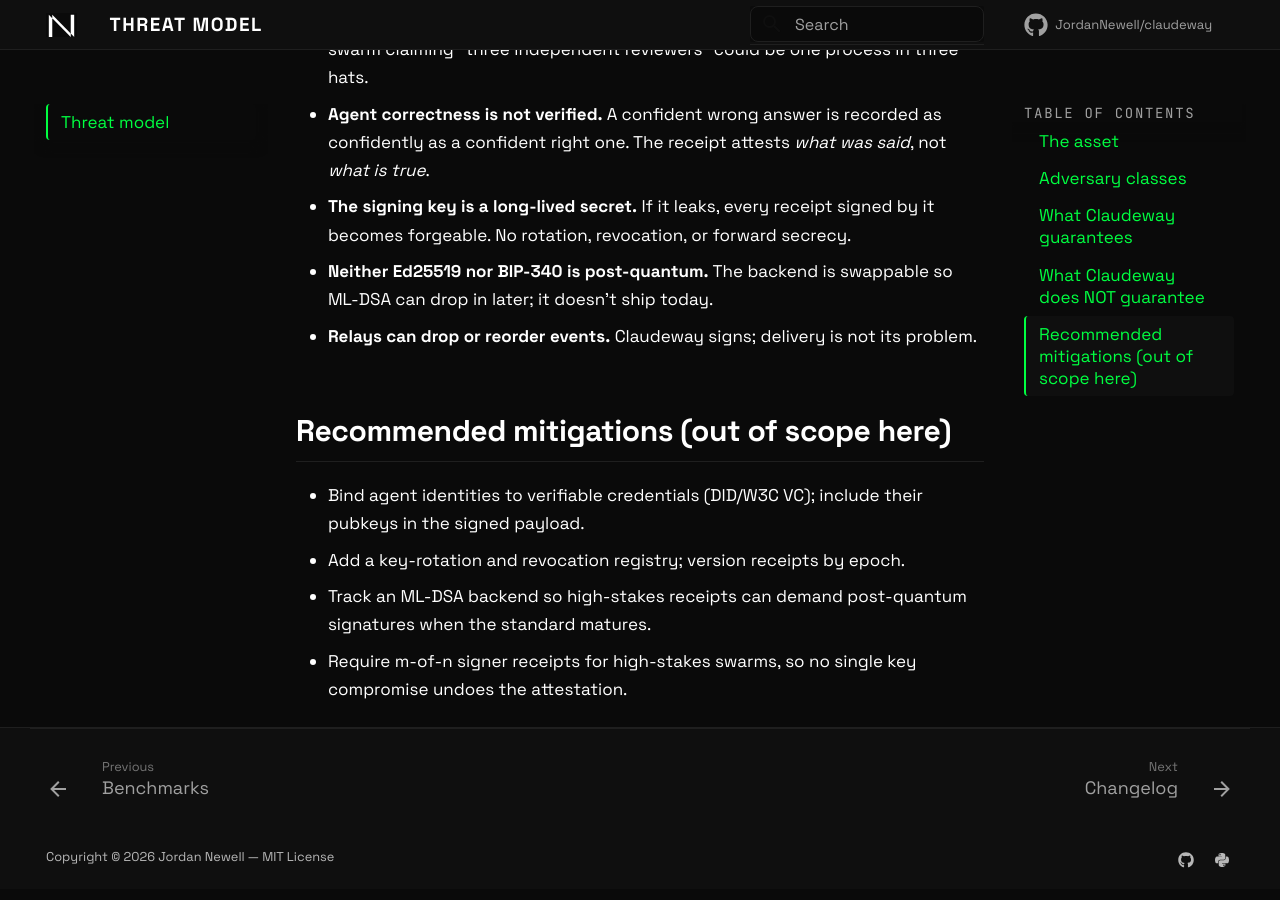
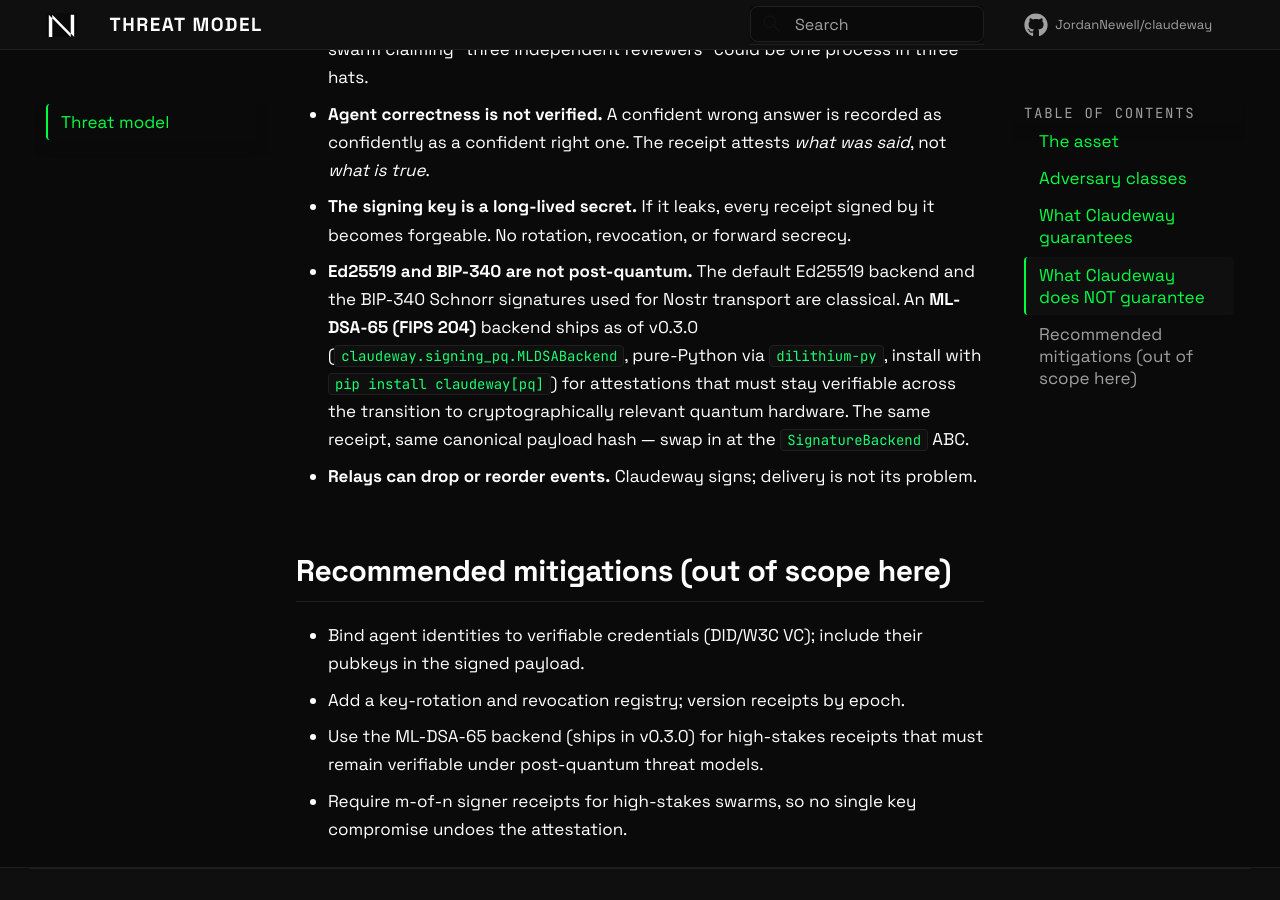
Before and after one commit to JordanNewell/claudeway, an MkDocs documentation site: the page built from docs/THREAT-MODEL.md, in a window 1280 px wide and 900 px high, scrolled down 1747 px. Built offline with MkDocs 1.6.1 and Material for MkDocs 9.7.7, drawn with Linux system fonts in a browser that asks for light colours; comment, search, counter and statistics services are not loaded.

Commit message:
docs(threat-model): ML-DSA-65 ships as of v0.3.0 - update stale claim
THREAT-MODEL.md said "ML-DSA can drop in later; it doesn't ship today."
That was true pre-v0.3.0; claudeway.signing_pq.MLDSABackend shipped in
v0.3.0 (per CHANGELOG). Landing page now claims post-quantum readiness,
so the threat model needs to match or the docs look self-contradictory.

Updated both the "doesn't defend" framing (Ed25519/BIP-340 are still
classical; ML-DSA is opt-in via the pq extra) and the recommended
mitigations (use the shipped ML-DSA backend rather than tracking it as
future work).

```diff
--- a/docs/THREAT-MODEL.md
+++ b/docs/THREAT-MODEL.md
@@ -61,8 +61,14 @@
 - **The signing key is a long-lived secret.** If it leaks, every receipt
   signed by it becomes forgeable. No rotation, revocation, or forward
   secrecy.
-- **Neither Ed25519 nor BIP-340 is post-quantum.** The backend is
-  swappable so ML-DSA can drop in later; it doesn't ship today.
+- **Ed25519 and BIP-340 are not post-quantum.** The default Ed25519
+  backend and the BIP-340 Schnorr signatures used for Nostr transport
+  are classical. An **ML-DSA-65 (FIPS 204)** backend ships as of v0.3.0
+  (`claudeway.signing_pq.MLDSABackend`, pure-Python via `dilithium-py`,
+  install with `pip install claudeway[pq]`) for attestations that must
+  stay verifiable across the transition to cryptographically relevant
+  quantum hardware. The same receipt, same canonical payload hash —
+  swap in at the `SignatureBackend` ABC.
 - **Relays can drop or reorder events.** Claudeway signs; delivery is
   not its problem.
 
@@ -71,7 +77,7 @@
 - Bind agent identities to verifiable credentials (DID/W3C VC); include
   their pubkeys in the signed payload.
 - Add a key-rotation and revocation registry; version receipts by epoch.
-- Track an ML-DSA backend so high-stakes receipts can demand
-  post-quantum signatures when the standard matures.
+- Use the ML-DSA-65 backend (ships in v0.3.0) for high-stakes receipts
+  that must remain verifiable under post-quantum threat models.
 - Require m-of-n signer receipts for high-stakes swarms, so no single
   key compromise undoes the attestation.
```
